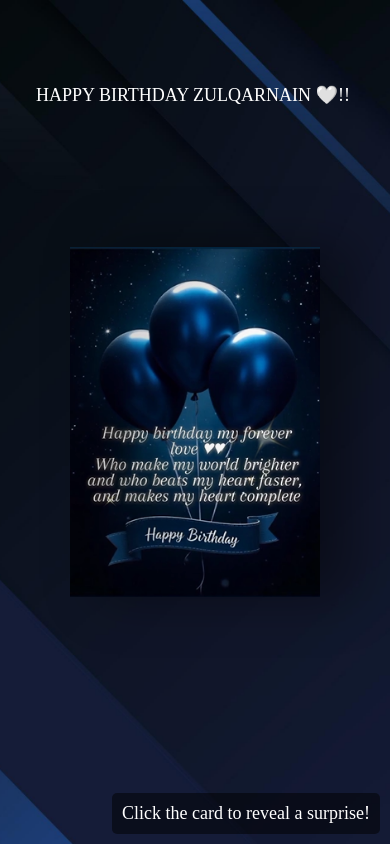
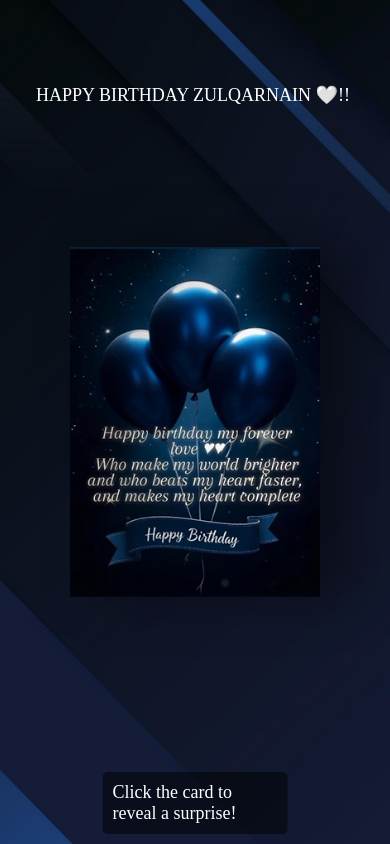
Before and after one commit to IFRAH-SARFRAZ/20th_birthday-, a plain HTML site: page index.html in a window 390 px wide. Drawn offline with Linux system fonts and the light colour scheme.

Commit message:
Update index.html

```diff
--- a/index.html
+++ b/index.html
@@ -151,10 +151,13 @@
     }
     @media (max-width: 786px) {
       .instruction {
-      margin-top: -10% !important;
+        position: absolute;
+        bottom: 10px;
+        left: 50%;
+        transform: translateX(-50%);
+        margin-top: 1em; /* Add space below the card */
+      }
     }
-    }
-
     .birthdayCard:hover {
       transform: perspective(2500px) rotate(5deg);
       box-shadow: inset 100px 20px 100px rgba(0, 0, 0, .2), 0 10px 100px rgba(0, 0, 0, 0.5);
```
